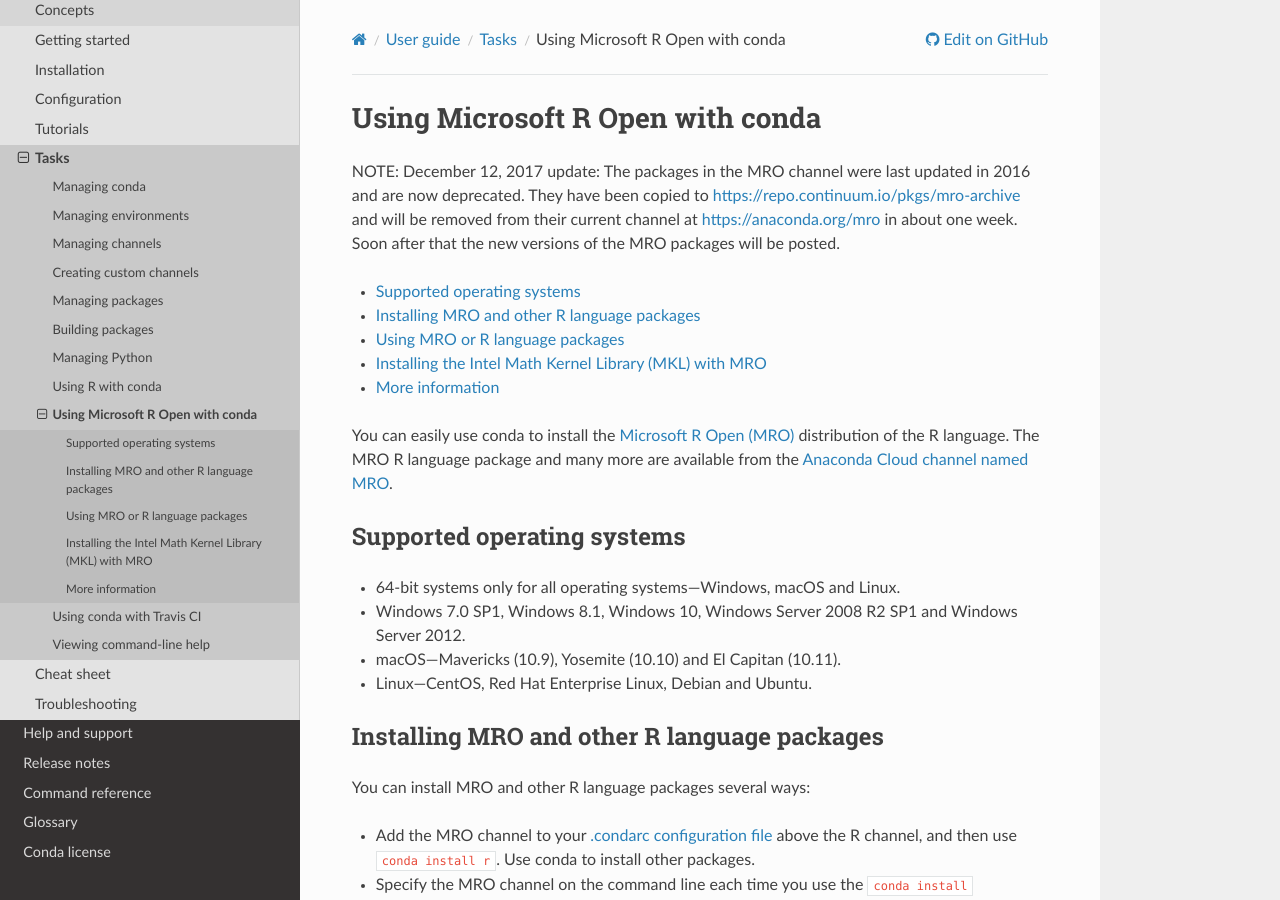
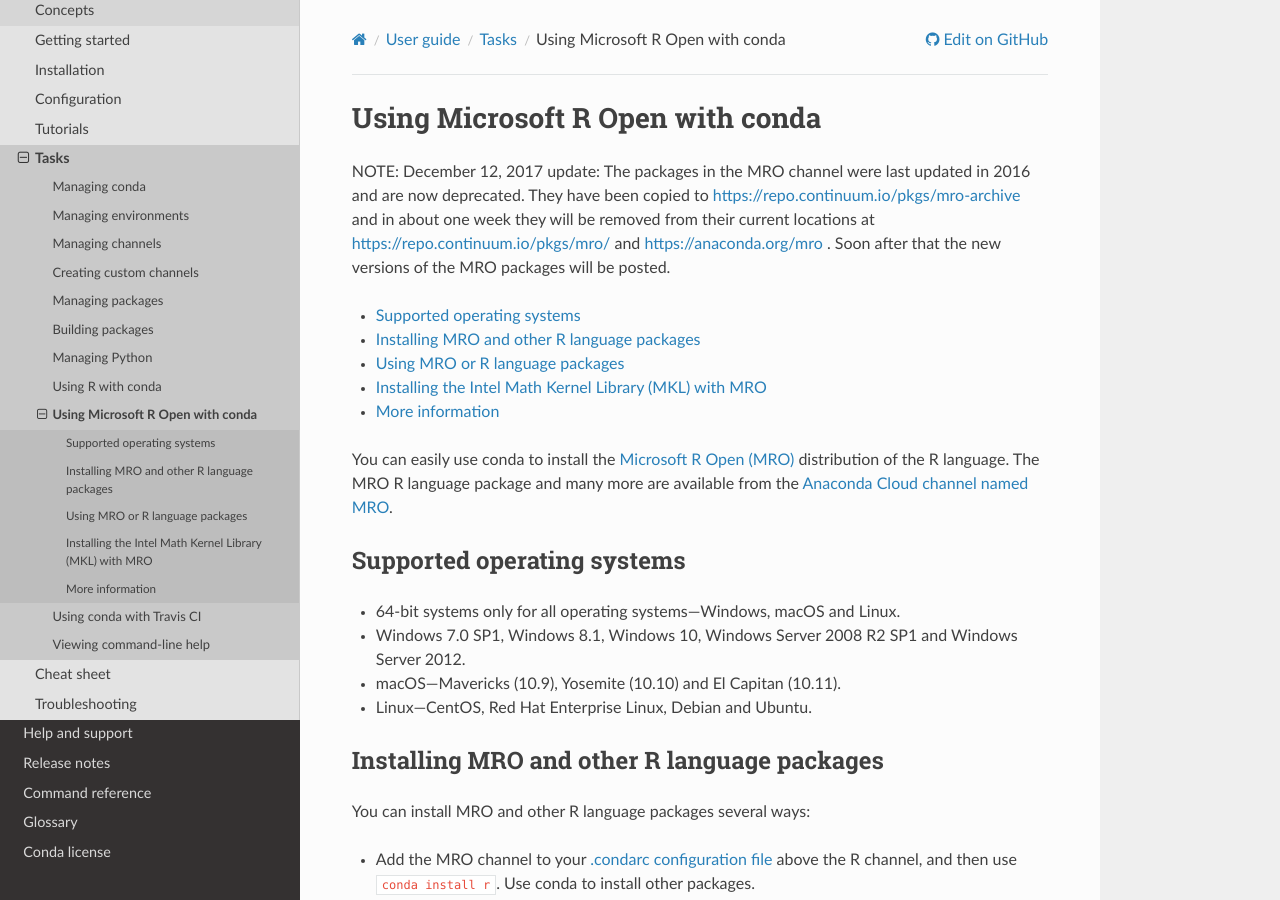
Before and after one commit to conda/conda-docs, a Sphinx documentation site: the page built from docs/source/user-guide/tasks/use-mro-with-conda.rst, in a window 1280 px wide and 900 px high. Built offline with Sphinx 7.4.7 and the Read the Docs theme 2.0.0, drawn with Linux system fonts in a browser that asks for light colours.

Commit message:
removal from repo.continuum.io
removal from repo.continuum.io

```diff
--- a/docs/source/user-guide/tasks/use-mro-with-conda.rst
+++ b/docs/source/user-guide/tasks/use-mro-with-conda.rst
@@ -4,9 +4,10 @@
 
 NOTE: December 12, 2017 update: The packages in the MRO channel were last
 updated in 2016 and are now deprecated. They have been copied to
-https://repo.continuum.io/pkgs/mro-archive and will be removed from their
-current channel at https://anaconda.org/mro in about one week. Soon after that
-the new versions of the MRO packages will be posted.
+https://repo.continuum.io/pkgs/mro-archive and in about one week they will be
+removed from their current locations at https://repo.continuum.io/pkgs/mro/ and
+https://anaconda.org/mro . Soon after that the new versions of the MRO packages
+will be posted.
 
 .. contents::
    :local:
```
